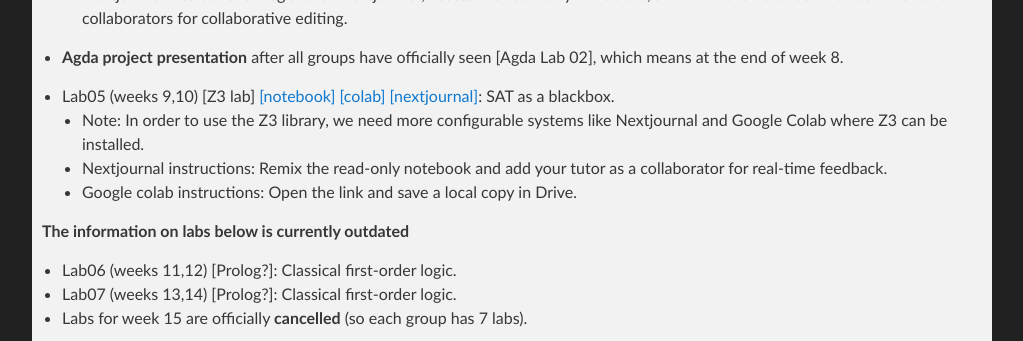
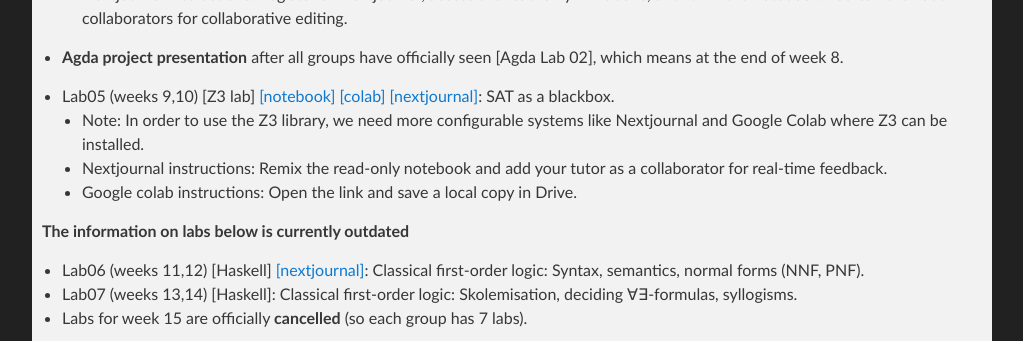
Before and after one commit to lclem/logic_course, a Jekyll site: the page built from docs/index.md, in a window 1280 px wide and 900 px high, scrolled down 1805 px, cut to the strip 0-341 px from the top of the window. Shown: the whole strip, without its empty margins (128-1151 px from the left). Built offline with Jekyll 4.4.1, drawn with Linux system fonts in a browser that asks for light colours; our own code applies the rules of GitHub Pages for plain Markdown files.

Commit message:
Update index.md

```diff
--- a/docs/index.md
+++ b/docs/index.md
@@ -55,8 +55,8 @@ Rocket.Chat:
 
 **The information on labs below is currently outdated**
 
-* Lab06 (weeks 11,12) [Prolog?]: Classical first-order logic.
-* Lab07 (weeks 13,14) [Prolog?]: Classical first-order logic.
+* Lab06 (weeks 11,12) [Haskell] [[nextjournal]](https://nextjournal.com/a/MXfaeLFbJoDxtZJcgoKYS?token=LJUyJXBFS9931sYXePTAiJ): Classical first-order logic: Syntax, semantics, normal forms (NNF, PNF).
+* Lab07 (weeks 13,14) [Haskell]: Classical first-order logic: Skolemisation, deciding ∀∃-formulas, syllogisms.
 * Labs for week 15 are officially **cancelled** (so each group has 7 labs).
 
 ## Outline
```
